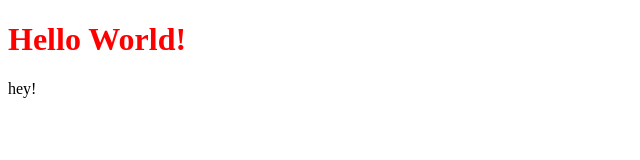
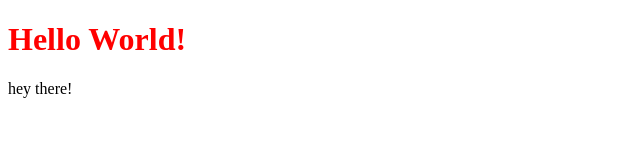
Before and after one commit to LaetitiaMyriam/portfolio, a plain HTML site: page index.html in a window 1280 px wide. Shown: the full height of the page, 0-640 px from the left. Drawn offline with Linux system fonts and the light colour scheme.

Commit message:
add something

```diff
--- a/index.html
+++ b/index.html
@@ -6,6 +6,6 @@
 </head>
 <body>
   <h1>Hello World!</h1>
-  <p>hey!</p>
+  <p>hey there!</p>
 </body>
 </html>
```
